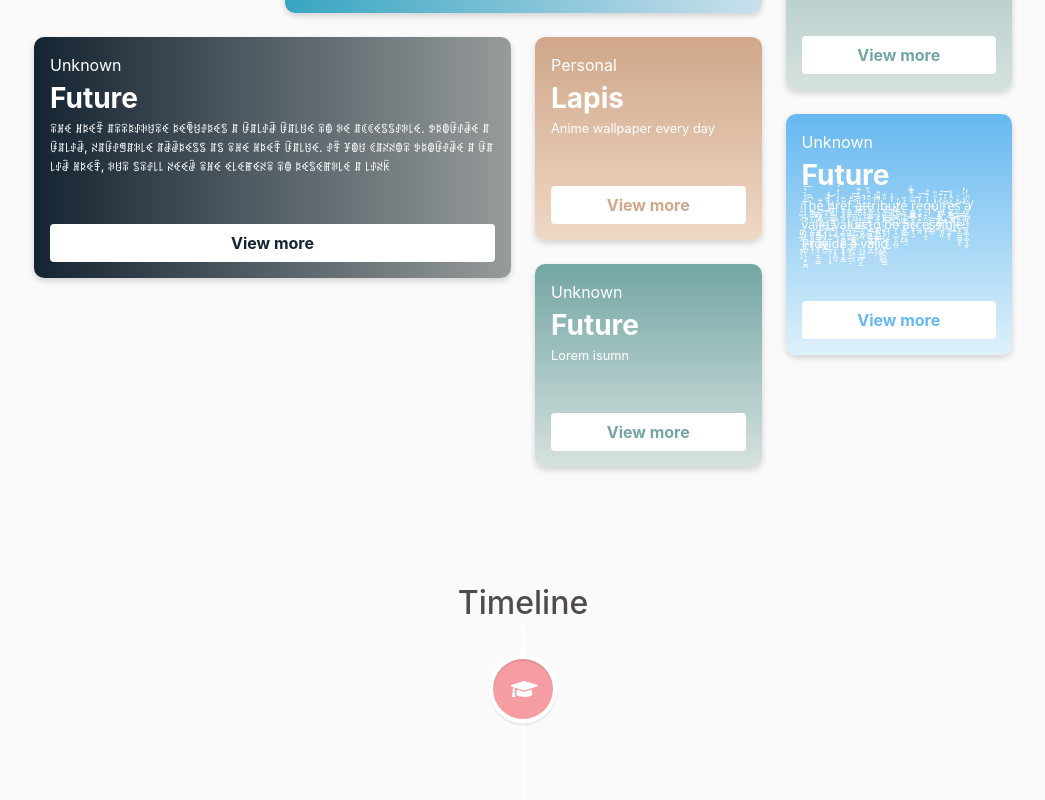
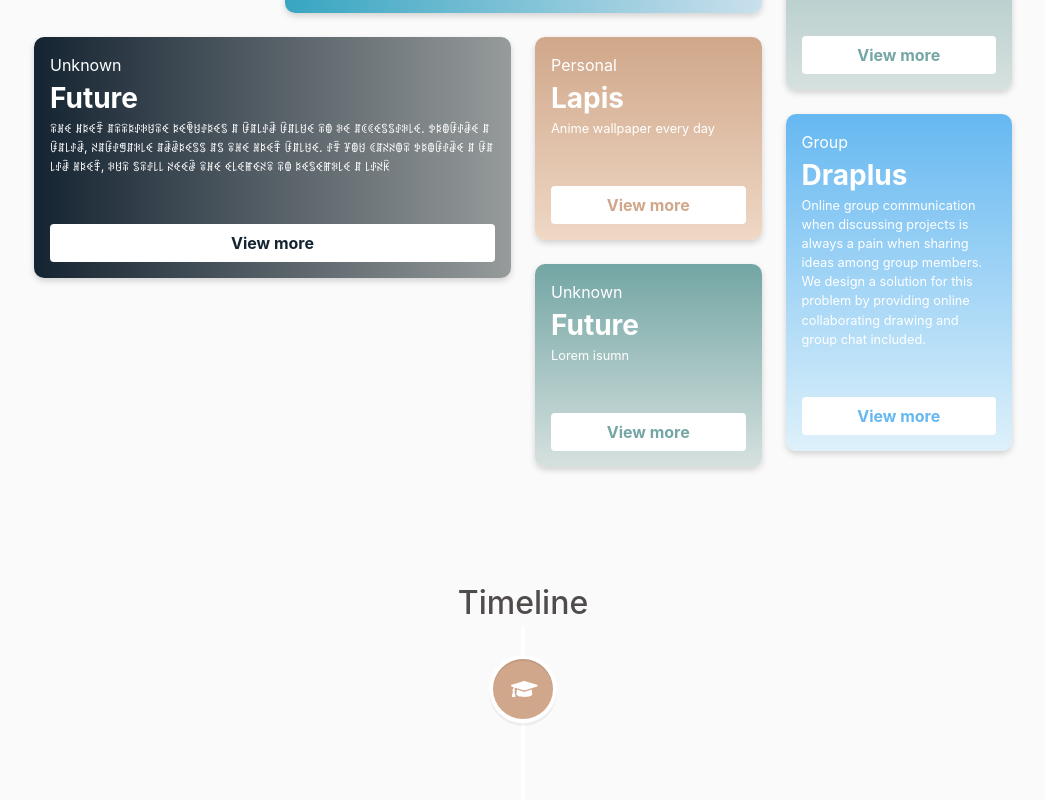
Before and after one commit to marshmary/portfolio, a React (Create React App) app: page / in a window 1280 px wide. Shown: the part 2000-2800 px from the top of the page, without its empty margins (117-1162 px from the left). Built offline with nearby package versions, Linux system fonts and the light colour scheme.

Commit message:
Add new project & frameworks/libraries

```diff
--- a/src/components/LogoBar.js
+++ b/src/components/LogoBar.js
@@ -66,7 +66,7 @@ const LogoBar = ({ className = "", style = {}, iconList = [], title = "", half =
 
             {/* Hidden icon list */}
             <div className="collapse pt-2" id={title}>
-                <div className="d-flex justify-content-around">
+                <div className="d-flex justify-content-evenly">
                     {
                         iconList.map(icon => {
                             countHidden++;
--- a/src/components/LogoList.js
+++ b/src/components/LogoList.js
@@ -20,19 +20,29 @@ const LogoList = ({ className = "", style = {} }) => {
             url: 'https://cdn.jsdelivr.net/gh/devicons/devicon/icons/javascript/javascript-original.svg',
         },
         {
+            title: "React",
+            page: "https://reactjs.org/",
+            url: 'https://cdn.jsdelivr.net/gh/devicons/devicon/icons/react/react-original.svg',
+        },
+        {
+            title: "NextJS",
+            page: "https://nextjs.org/",
+            url: 'https://cdn.jsdelivr.net/gh/devicons/devicon/icons/nextjs/nextjs-original.svg',
+        },
+        {
+            title: "Vue",
+            page: "https://v3.vuejs.org/",
+            url: 'https://cdn.jsdelivr.net/gh/devicons/devicon/icons/vuejs/vuejs-original.svg',
+        },
+        {
             title: "Bootstrap",
             page: "https://getbootstrap.com/",
             url: 'https://cdn.jsdelivr.net/gh/devicons/devicon/icons/bootstrap/bootstrap-plain.svg',
         },
         {
-            title: "React",
-            page: "https://reactjs.org/",
-            url: 'https://cdn.jsdelivr.net/gh/devicons/devicon/icons/react/react-original.svg',
-        },
-        {
-            title: "Vue",
-            page: "https://v3.vuejs.org/",
-            url: 'https://cdn.jsdelivr.net/gh/devicons/devicon/icons/vuejs/vuejs-original.svg',
+            title: "Tailwind",
+            page: "https://tailwindcss.com/",
+            url: 'https://cdn.jsdelivr.net/gh/devicons/devicon/icons/tailwindcss/tailwindcss-plain.svg',
         },
         {
             title: "Adobe XD",
--- a/src/pages/Projects.js
+++ b/src/pages/Projects.js
@@ -74,10 +74,10 @@ const Projects = () => {
         },
         {
             info: {
-                type: "Unknown",
-                name: "Future",
-                description: "T͎̟͍̝ͣ̄̀̔͞h͆̏͏̫͇e͋͏̻̫̥͚͈̱̣ͅ ̙̜͑̋̚͝h̸̻̜̫̒̾ͅr̹̦̀̾͑̒́ẽ̏͏̝͕̣̹f̳̫̤̜͙͎̓͘ ̵̜̠̪͒̅͆a̶̻͎̤͖̰̗̳̎͌̔͋t̢̥͙̮̱̫̳̉͗̚t̵̘̹͖̝̣͛̂ͪ̌r̬̲̗̓̄́i̢̮̯̙̠͉̱̻̭̎̐̎̚b̧͖̬̎̐u̧͚͔̪̥̒̽̍t̸̰͖̣͉͖͙̓ẻ̢̱̹̞͕͙͕̜̄ͅ ͯͩ̿ͨ͏͙͙r̻̲̳͓̖͉̦̟̊͞e̩͍̼͓̓ͧ͞q̴̜̠̹͔̝͖̮̒͛̑ͣͅu̔ͩ̎҉͔̹̥̹̲̘̖i̮̳͙̭̰͙̒͊͠ř̛̹̭͛͐e̬̰͇̞̺̦̩ͯ̑̽̊͜ͅs̛̤̠̲̞͔͖ͨͬͅ ̛̗͇̮̯̜̙̲̘̒ͩͭ̓ḁ̸̖̻̝̭̖̹ͯͪ̓ ̱͈̬̈́̏ͦ̾́v̢͈̜̣̙̰̯͉̚ͅa̹̤͍̩͍̙̩͗̋ͦ̃͟l̎͒̚҉̼̟̪͇i̵͕̜̳̙̫̰̳̒ḍ̴͔̩̹̲̯̪͍̄ͭ̅ ͩ̍ͯ̅͏͖̤̞͇̫͔̘v̜̞̭͌̀a̡̮̯̭͚̟̳̩͎͛̏̾̒l̪̰̟͕ͩͥ͢u̷͉̹̳͈͇͙̎e̝̱̞̪ͪ́̈͋͢ ̞̱̬̬̝̓̓̂͟t̷̳̣̝̲̗̳̅ͣ͐͊ǫ̙̲͚̈́ ͈̖̇ͮ͜b̡̹̦̠̠̹̺ͪ͂̋̅e̗͔̺̹̯̻̤̿̄̿̀ ̘̞̖̙͍ͪ͒͜a͎͇̦͈̯̤͌͝ć̴͎̖̮͆̅̃c̲͈̑ͬ́ë̢̜͍̩̂̆͛s̻͈̃͠s͒̎҉̼̣͈ǐ̛̜̗b̞̯̥̜ͦ̚͠ļ͖̣ͥ̊ͬ́e̝̱̲̫͚̯̔͆͞ͅ.̧͚̖͚͉̯̞̎ ̛̯̥̹͕̅ͮP̵̪̱̣̖̝̙̱̪̓rͦ̎̅͏̪̗̜̟̜o̥̠̠̱̗̳ͩ͌͟v̪͈̀̏ͨ͝ĩ̲̯̦̖͎͓ͮͮ̅͟d̝̙̥̪̘̒͘e̢̮͓͙͇ͪ̋ ̵͚͓͎̲̦̣̂ͨͤ̈́ͅa̵͈̝̭̦̗͊̅ ̜̖̮̫̪͕̱́̔̅ͪ̀ṿ̘̞͍ͭ̋ͨ́å̘̪̓͝l͎͔̩ͤ͢ì̈́͌҉̜̳̥̘ͅd͓̪̭͔̻͇ͩ̾ͪ̒͡",
-                url: "",
+                type: "Group",
+                name: "Draplus",
+                description: "Online group communication when discussing projects is always a pain when sharing ideas among group members. We design a solution for this problem by providing online collaborating drawing and group chat included.",
+                url: "https://draplus.netlify.app/",
             },
             styling: {
                 colorPrimary: "#66B8F1",
```
